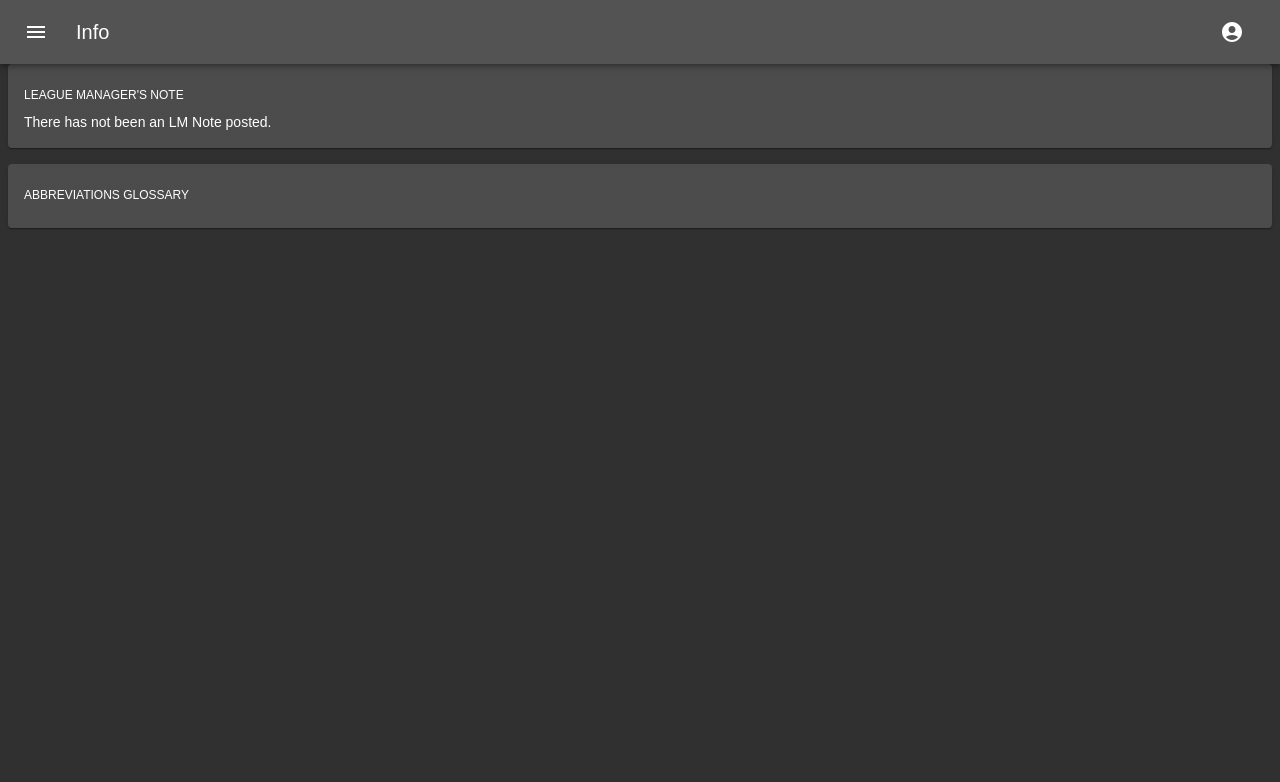
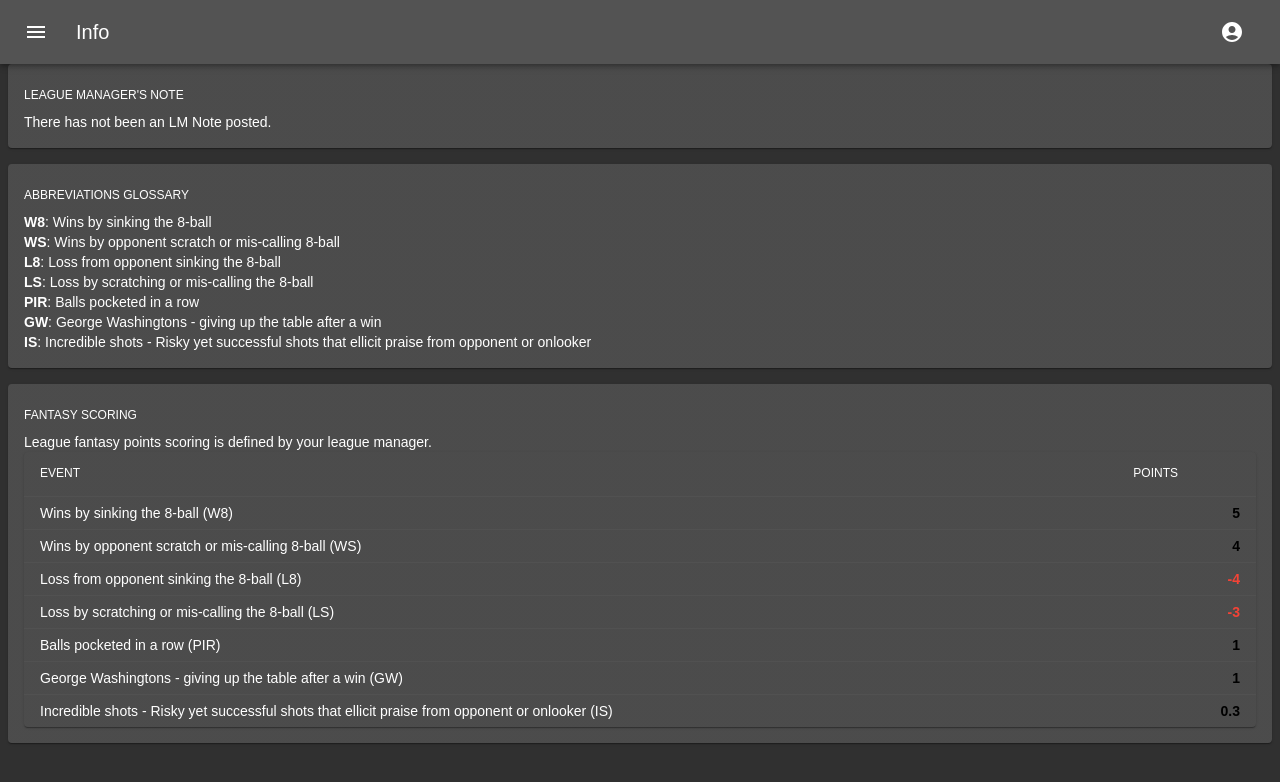
Before and after one commit to jcbauman/fantasy-pool, a React (Create React App) app: page /info in a window 1280 px wide. Shown: the top 782 px of the page. Built offline with nearby package versions, Linux system fonts and the light colour scheme.

Commit message:
fantasy multipliers

```diff
--- a/src/backend/fixtures.ts
+++ b/src/backend/fixtures.ts
@@ -62,3 +62,13 @@ export const mockGame: Game = {
     },
   ],
 };
+
+export const mockScoringMatrix: { [key: string]: number } = {
+  [GameStatKeys.winsBy8BallSink]: 5,
+  [GameStatKeys.winsByOpponentScratch]: 4,
+  [GameStatKeys.lossesBy8BallSink]: -4,
+  [GameStatKeys.lossesByScratch]: -3,
+  [GameStatKeys.georgeWashingtons]: 1,
+  [GameStatKeys.incredibleShots]: 0.3,
+  [GameStatKeys.ballsPocketedInRow]: 1,
+};
--- a/src/context/AppContext.tsx
+++ b/src/context/AppContext.tsx
@@ -7,7 +7,12 @@ import React, {
   useMemo,
 } from "react";
 import { AggregateStats, Game, League, Player, User } from "../types";
-import { mockLeague, mockPlayers, mockUsers } from "../backend/fixtures";
+import {
+  mockLeague,
+  mockPlayers,
+  mockScoringMatrix,
+  mockUsers,
+} from "../backend/fixtures";
 import { useGetRankingByField } from "../pages/playersList/hooks/useGetRankingByField";
 
 const AppContext = createContext<AppContextType | undefined>(undefined);
@@ -20,6 +25,7 @@ interface AppContextType {
   addGame: (game: Game) => void;
   rankings: Record<string, string[]>;
   allStatsByPlayers: AggregateStats;
+  scoringMatrix: Record<string, number>;
 }
 
 export const useAppContext = () => {
@@ -37,6 +43,7 @@ export const AppContextProvider: React.FC<{ children: ReactNode }> = ({
   const [players, setPlayers] = useState<Player[]>(mockPlayers);
   const [league, setLeague] = useState<League>(mockLeague);
   const [games, setGames] = useState<Game[]>([]);
+  const [scoringMatrix, setScoringMatrix] = useState(mockScoringMatrix);
   const { rankings, allStatsByPlayers } = useGetRankingByField(players, games);
 
   const addGame = (game: Game) => {
@@ -52,6 +59,7 @@ export const AppContextProvider: React.FC<{ children: ReactNode }> = ({
         addGame,
         rankings,
         allStatsByPlayers,
+        scoringMatrix,
       }}
     >
       {children}
--- a/src/pages/info/LeagueInfoPage.tsx
+++ b/src/pages/info/LeagueInfoPage.tsx
@@ -1,8 +1,24 @@
-import { Card, Stack, Typography } from "@mui/material";
+import {
+  Card,
+  Paper,
+  Stack,
+  Table,
+  TableBody,
+  TableCell,
+  TableContainer,
+  TableHead,
+  TableRow,
+  Typography,
+} from "@mui/material";
 import { FC } from "react";
 import { PageContainer } from "../../shared-components/PageContainer";
+import { GameStatKeys } from "../../types";
+import { StatAbbreviations } from "../../utils/constants";
+import { getFantasyMultiplierForStat } from "../../utils/statsUtils";
+import { useAppContext } from "../../context/AppContext";
 
 export const LeagueInfoPage: FC = () => {
+  const { scoringMatrix } = useAppContext();
   return (
     <PageContainer>
       <Stack
@@ -18,6 +34,67 @@ export const LeagueInfoPage: FC = () => {
         </Card>
         <Card sx={{ p: 2 }}>
           <Typography variant="overline">Abbreviations Glossary</Typography>
+          {Object.keys(StatAbbreviations).map((key) => {
+            return (
+              <Typography key={key} variant="body2">
+                <strong>{key}</strong>: {StatAbbreviations[key]}
+              </Typography>
+            );
+          })}
+        </Card>
+        <Card sx={{ p: 2 }}>
+          <Typography variant="overline">Fantasy Scoring</Typography>
+          <Typography variant="body2">
+            League fantasy points scoring is defined by your league manager.
+          </Typography>
+          <TableContainer
+            component={Paper}
+            style={{ overflowX: "auto", width: "100%" }}
+          >
+            <Table size="small" sx={{ borderColor: "white" }}>
+              <TableHead>
+                <TableRow>
+                  <TableCell>
+                    <Typography variant="overline" noWrap>
+                      Event
+                    </Typography>
+                  </TableCell>
+                  <TableCell>
+                    <Typography variant="overline" noWrap>
+                      Points
+                    </Typography>
+                  </TableCell>
+                </TableRow>
+              </TableHead>
+              <TableBody>
+                {Object.keys(StatAbbreviations).map((key) => {
+                  const points = getFantasyMultiplierForStat(
+                    key,
+                    scoringMatrix
+                  );
+                  return (
+                    <TableRow
+                      key={`${key}-scoring-row`}
+                      sx={{
+                        "&:last-child td, &:last-child th": { border: 0 },
+                        borderColor: "white",
+                      }}
+                    >
+                      <TableCell>{`${StatAbbreviations[key]} (${key})`}</TableCell>
+                      <TableCell sx={{ textAlign: "right" }}>
+                        <Typography
+                          variant="body2"
+                          color={points >= 0 ? "primary" : "error"}
+                        >
+                          <strong>{points}</strong>
+                        </Typography>
+                      </TableCell>
+                    </TableRow>
+                  );
+                })}
+              </TableBody>
+            </Table>
+          </TableContainer>
         </Card>
       </Stack>
     </PageContainer>
--- a/src/pages/playersList/components/StatOverview.tsx
+++ b/src/pages/playersList/components/StatOverview.tsx
@@ -23,22 +23,22 @@ export const StatOverview: FC<{ player: Player }> = ({ player }) => {
     >
       <Divider />
       <Stack direction="column" sx={{ alignItems: "center", p: 2 }}>
-        <Typography variant="overline" color="textSecondary">
+        <Typography variant="overline" color="textSecondary" noWrap>
           Wins rank
         </Typography>
         <Typography variant="body1">{totalWinRank}</Typography>
       </Stack>
       <Divider orientation="vertical" />
       <Stack direction="column" sx={{ alignItems: "center", p: 2 }}>
-        <Typography variant="overline" color="textSecondary">
+        <Typography variant="overline" color="textSecondary" noWrap>
           # Games rank
         </Typography>
         <Typography variant="body1">{totalGamesRank}</Typography>
       </Stack>
       <Divider orientation="vertical" />
       <Stack direction="column" sx={{ alignItems: "center", p: 2 }}>
-        <Typography variant="overline" color="textSecondary">
-          Total games
+        <Typography variant="overline" color="textSecondary" noWrap>
+          # games
         </Typography>
         <Typography variant="body1">{totalGames}</Typography>
       </Stack>
--- a/src/utils/constants.ts
+++ b/src/utils/constants.ts
@@ -9,3 +9,17 @@ export const defaultGameStat: Omit<GameStat, "playerId"> = {
   [GameStatKeys.georgeWashingtons]: 0,
   [GameStatKeys.incredibleShots]: 0,
 };
+
+export const StatAbbreviations: { [key: string]: string } = {
+  [GameStatKeys.winsBy8BallSink]: "Wins by sinking the 8-ball",
+  [GameStatKeys.winsByOpponentScratch]:
+    "Wins by opponent scratch or mis-calling 8-ball",
+  [GameStatKeys.lossesBy8BallSink]: "Loss from opponent sinking the 8-ball",
+  [GameStatKeys.lossesByScratch]:
+    "Loss by scratching or mis-calling the 8-ball",
+  [GameStatKeys.ballsPocketedInRow]: "Balls pocketed in a row",
+  [GameStatKeys.georgeWashingtons]:
+    "George Washingtons - giving up the table after a win",
+  [GameStatKeys.incredibleShots]:
+    "Incredible shots - Risky yet successful shots that ellicit praise from opponent or onlooker",
+};
--- a/src/utils/statsUtils.ts
+++ b/src/utils/statsUtils.ts
@@ -1,7 +1,7 @@
 import { useMemo } from "react";
 import { useAppContext } from "../context/AppContext";
 import { getStatsForPlayerGames } from "../pages/playersList/utils/playerUtils";
-import { Game, Player } from "../types";
+import { Game, GameStatKeys, Player } from "../types";
 
 export const normalizePercentage = (value: number): string => {
   const per = Number.isNaN(value) ? 0 : (value * 100).toFixed(1);
@@ -30,3 +30,13 @@ export const formatDateToMMDD = (date: Date): string => {
 
   return `${month}/${day}`;
 };
+
+export const getFantasyMultiplierForStat = (
+  statKey: string,
+  scoringMatrix: Record<string, number>
+): number => {
+  if (scoringMatrix[statKey]) {
+    return scoringMatrix[statKey];
+  }
+  return 0;
+};
```
